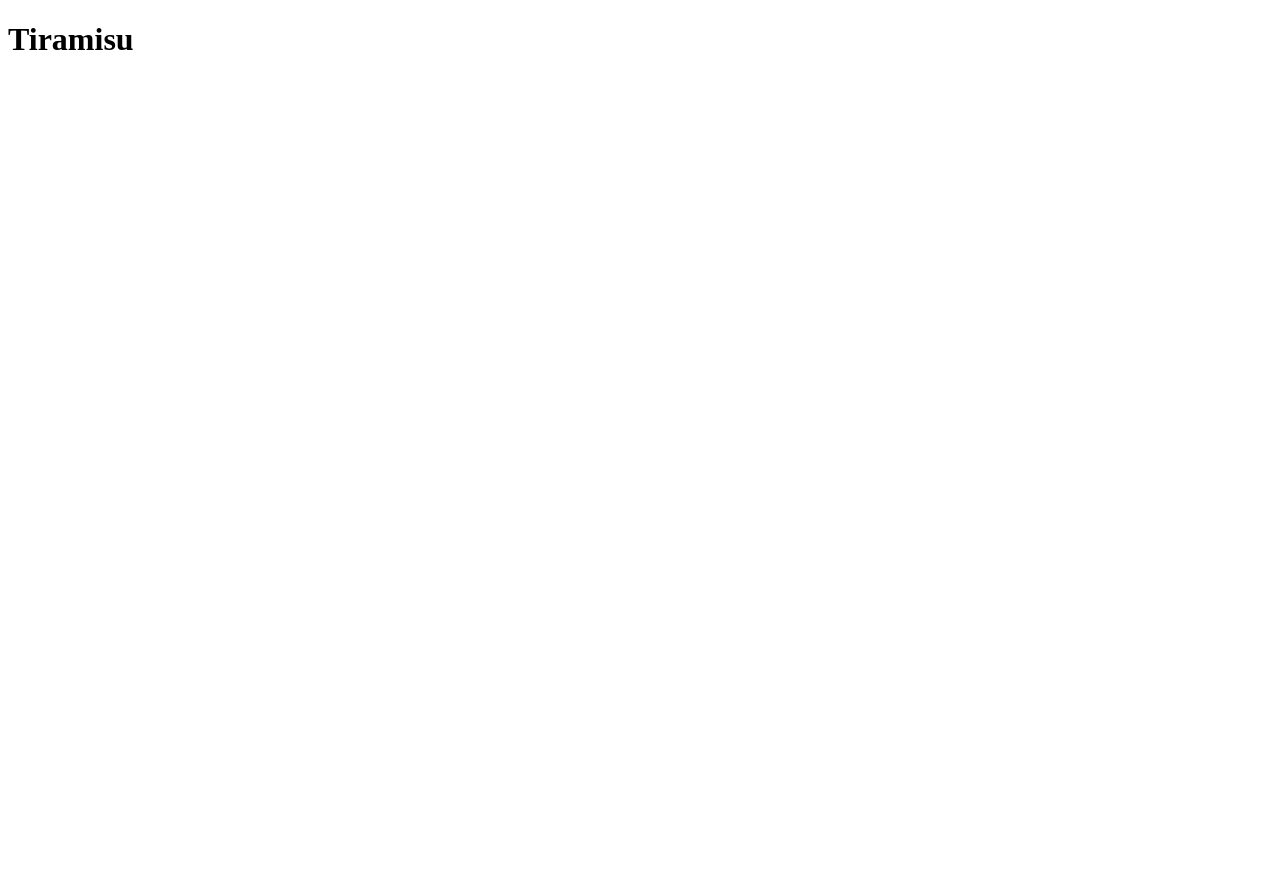
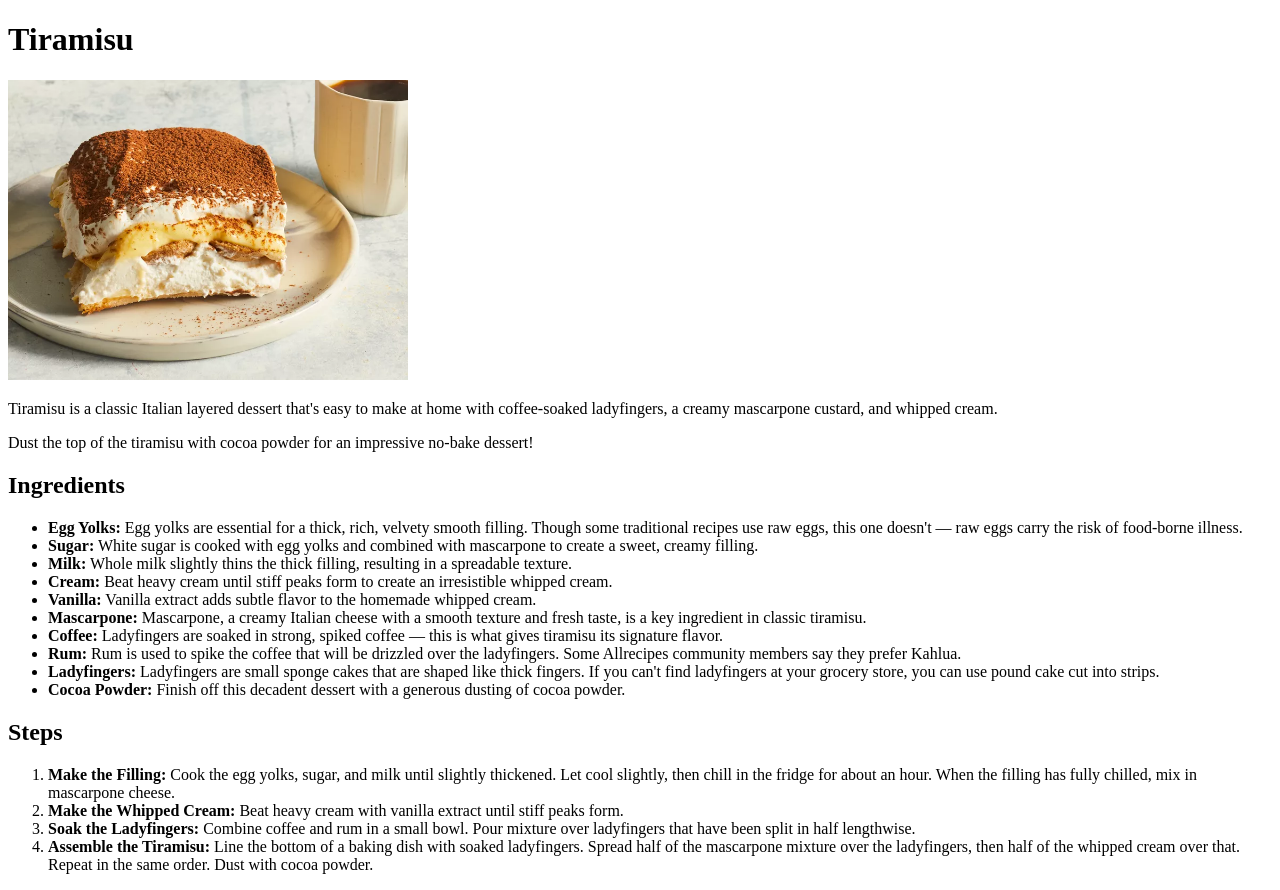
Before and after one commit to helix17/practice-recipes, a plain HTML site: page recipes/tiramisu.html in a window 1280 px wide. Before the commit the page ends 800 px from the top, so only its background shows below. Drawn offline with Linux system fonts and the light colour scheme.

Commit message:
Update tiramisu recipe page
Added images and content to the tiramisu page

```diff
--- a/recipes/tiramisu.html
+++ b/recipes/tiramisu.html
@@ -9,6 +9,36 @@
 
 <body>
     <h1>Tiramisu</h1>
+    <img src="../images/tiramisu-image.webp" alt="Picture of a yummy looking tiramisu" width="400" height="300">
+
+    <!--Description of the recipe-->
+    <p>Tiramisu is a classic Italian layered dessert that's easy to make at home with coffee-soaked ladyfingers,
+        a creamy mascarpone custard, and whipped cream. </p>
+    <p>Dust the top of the tiramisu with cocoa powder for an impressive no-bake dessert!</p>
+
+    <!--List of Ingredients to make the dish-->
+    <h2>Ingredients</h2>
+    <ul>
+        <li><strong>Egg Yolks:</strong> Egg yolks are essential for a thick, rich, velvety smooth filling. Though some traditional recipes use raw eggs, this one doesn't — raw eggs carry the risk of food-borne illness.</li>
+        <li><strong>Sugar:</strong> White sugar is cooked with egg yolks and combined with mascarpone to create a sweet, creamy filling.</li>
+        <li><strong>Milk:</strong> Whole milk slightly thins the thick filling, resulting in a spreadable texture.</li>
+        <li><strong>Cream:</strong> Beat heavy cream until stiff peaks form to create an irresistible whipped cream.</li>
+        <li><strong>Vanilla:</strong> Vanilla extract adds subtle flavor to the homemade whipped cream.</li>
+        <li><strong>Mascarpone:</strong> Mascarpone, a creamy Italian cheese with a smooth texture and fresh taste, is a key ingredient in classic tiramisu.</li>
+        <li><strong>Coffee:</strong> Ladyfingers are soaked in strong, spiked coffee — this is what gives tiramisu its signature flavor.</li>
+        <li><strong>Rum:</strong> Rum is used to spike the coffee that will be drizzled over the ladyfingers. Some Allrecipes community members say they prefer Kahlua.</li>
+        <li><strong>Ladyfingers:</strong> Ladyfingers are small sponge cakes that are shaped like thick fingers. If you can't find ladyfingers at your grocery store, you can use pound cake cut into strips.</li>
+        <li><strong>Cocoa Powder:   </strong> Finish off this decadent dessert with a generous dusting of cocoa powder.</li>
+    </ul>
+
+    <!--Steps need to be followed to make the dish-->
+    <h2>Steps</h2>
+    <ol>
+        <li><strong>Make the Filling:</strong> Cook the egg yolks, sugar, and milk until slightly thickened. Let cool slightly, then chill in the fridge for about an hour. When the filling has fully chilled, mix in mascarpone cheese.</li>
+        <li><strong>Make the Whipped Cream:</strong> Beat heavy cream with vanilla extract until stiff peaks form.</li>
+        <li><strong>Soak the Ladyfingers:</strong> Combine coffee and rum in a small bowl. Pour mixture over ladyfingers that have been split in half lengthwise.</li>
+        <li><strong>Assemble the Tiramisu:</strong> Line the bottom of a baking dish with soaked ladyfingers. Spread half of the mascarpone mixture over the ladyfingers, then half of the whipped cream over that. <br>Repeat in the same order. Dust with cocoa powder.</li>
+    </ol>
 </body>
 
 </html>
```
Also changed, not shown: images/tiramisu-image.webp (added).
